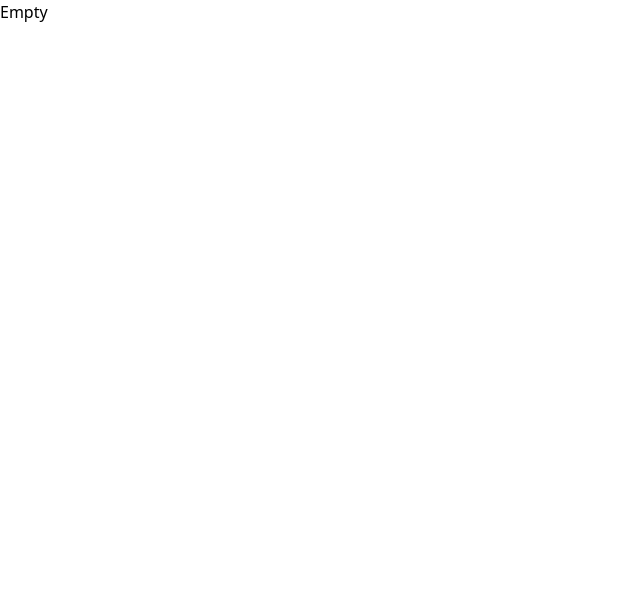
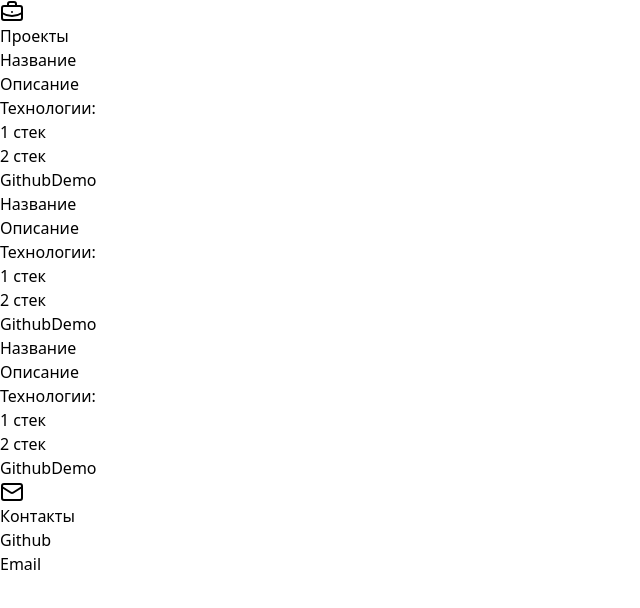
Before and after one commit to Dexter2038/portfolio, a React (Vite) app: page / in a window 1280 px wide. Shown: the top 608 px of the page, without its empty margins (0-640 px from the left). Built offline with nearby package versions, Linux system fonts and the light colour scheme.

Commit message:
components splitting. projects and contacts markup

```diff
--- a/src/App.tsx
+++ b/src/App.tsx
@@ -1,12 +1,12 @@
-import React from "react";
 import { ThemeProvider } from "@/components/theme-provider"
 import { LanguageProvider } from "@/components/language-provider"
+import { Main } from "@/components/main"
 
 function App() {
   return (
     <ThemeProvider>
       <LanguageProvider>
-        <h1>Empty</h1>
+        <Main />
       </LanguageProvider>
     </ThemeProvider >
   )
--- /dev/null
+++ b/src/components/contacts.tsx
@@ -0,0 +1,16 @@
+import { Mail } from "lucide-react";
+
+export function Contacts() {
+  return (
+    <section id="contacts" className="p-10 border-t-current border-t-4">
+      <span className="flex items-center pb-2">
+        <Mail />
+        <h1 className="text-3xl px-2">Контакты</h1>
+      </span>
+      <ul>
+        <li>Github</li>
+        <li>Email</li>
+      </ul>
+    </section>
+  )
+}
--- /dev/null
+++ b/src/components/greeting.tsx
@@ -0,0 +1,3 @@
+export function Greeting() {
+
+}
--- /dev/null
+++ b/src/components/header.tsx
@@ -0,0 +1,3 @@
+export function Header() {
+
+}
--- /dev/null
+++ b/src/components/main.tsx
@@ -0,0 +1,17 @@
+import { Header } from "@/components/header"
+import { Greeting } from "@/components/greeting"
+import { Nav } from "@/components/nav"
+import { Stack } from "@/components/stack"
+import { Projects } from "@/components/projects"
+import { Contacts } from "@/components/contacts"
+
+export function Main() {
+  return (<>
+    <Header />
+    <Greeting />
+    <Nav />
+    <Stack />
+    <Projects />
+    <Contacts />
+  </>)
+}
--- /dev/null
+++ b/src/components/nav.tsx
@@ -0,0 +1,3 @@
+export function Nav() {
+
+}
--- /dev/null
+++ b/src/components/projects.tsx
@@ -0,0 +1,82 @@
+import { BriefcaseBusiness } from "lucide-react";
+
+export function Projects() {
+  return (
+    <section id="projects" className="p-10 border-t-current border-t-4">
+      <span className="flex items-center pb-2">
+        <BriefcaseBusiness />
+        <h1 className="text-3xl px-2">Проекты</h1>
+      </span>
+      <ul className="flex gap-3">
+        <li className="border-2 rounded border-current">
+          <article >
+            <header>
+              <h3>Название</h3>
+              <p>Описание</p>
+            </header>
+
+            <section>
+              <h3>Технологии:</h3>
+              <ul>
+                <li>1 стек</li>
+                <li>2 стек</li>
+              </ul>
+            </section>
+
+            <footer>
+              <a href="https://github.com">Github</a>
+              <a href="https://demo.com">Demo</a>
+            </footer>
+          </article>
+
+        </li>
+
+        <li className="border-2 rounded border-current">
+          <article>
+            <header>
+              <h3>Название</h3>
+              <p>Описание</p>
+            </header>
+
+            <section>
+              <h3>Технологии:</h3>
+              <ul>
+                <li>1 стек</li>
+                <li>2 стек</li>
+              </ul>
+            </section>
+
+            <footer>
+              <a href="https://github.com">Github</a>
+              <a href="https://demo.com">Demo</a>
+            </footer>
+          </article>
+        </li>
+
+        <li className="border-2 rounded border-current">
+          <article>
+            <header>
+              <h3>Название</h3>
+              <p>Описание</p>
+            </header>
+
+            <section>
+              <h3>Технологии:</h3>
+              <ul>
+                <li>1 стек</li>
+                <li>2 стек</li>
+              </ul>
+            </section>
+
+            <footer>
+              <a href="https://github.com">Github</a>
+              <a href="https://demo.com">Demo</a>
+            </footer>
+          </article>
+        </li>
+
+      </ul>
+    </section>
+  )
+
+}
--- /dev/null
+++ b/src/components/stack.tsx
@@ -0,0 +1,3 @@
+export function Stack() {
+
+}
```
